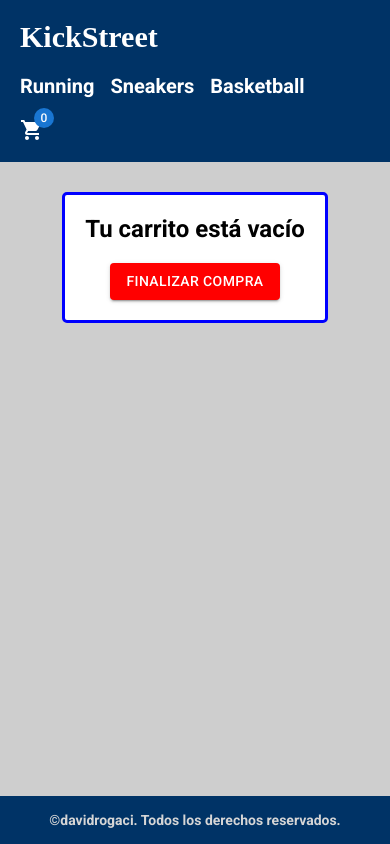
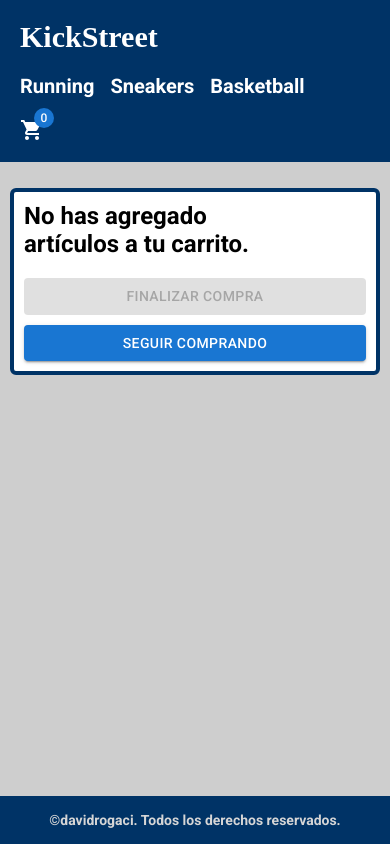
Before and after one commit to davidrogaci/ecommerce-rodriguez, a React (Vite) app: page /cart in a window 390 px wide. Built offline with nearby package versions, Linux system fonts and the light colour scheme; a web font is replaced by a local one.

Commit message:
Ultimo detalles

```diff
--- a/src/components/counter/Counter.jsx
+++ b/src/components/counter/Counter.jsx
@@ -1,16 +1,29 @@
-import { Button } from "@mui/material";
+import React from "react";
+import { Button, IconButton } from "@mui/material";
+import AddIcon from "@mui/icons-material/Add";
+import RemoveIcon from "@mui/icons-material/Remove";
 import "./Counter.css";
 
 export const Counter = ({ decrement, count, increment, onAdd }) => {
   return (
     <div className="counter-container">
-      <Button variant="contained" onClick={decrement}>
-        -
-      </Button>
+      <IconButton
+        style={{ backgroundColor: "red" }}
+        variant="contained"
+        size="small"
+        onClick={decrement}
+      >
+        <RemoveIcon />
+      </IconButton>
       <h2> {count} </h2>
-      <Button variant="contained" onClick={increment}>
-        +
-      </Button>
+      <IconButton
+        style={{ backgroundColor: "green" }}
+        variant="contained"
+        size="small"
+        onClick={increment}
+      >
+        <AddIcon />
+      </IconButton>
       <Button variant="outlined" onClick={() => onAdd(count)}>
         Agregar al carrito
       </Button>
--- a/src/components/productCard/ProductCard.jsx
+++ b/src/components/productCard/ProductCard.jsx
@@ -15,7 +15,7 @@ export const ProductCard = ({ title, description, price, id, img }) => {
         component="img"
         sx={{ height: 200, objectFit: "cover" }}
         image={img}
-        alt={`Imagen de ${title}`} // Mejorando la accesibilidad
+        alt={`Imagen de ${title}`}
       />
       <CardContent>
         <Typography gutterBottom variant="h5" component="div">
--- a/src/pages/cart/Cart.css
+++ b/src/pages/cart/Cart.css
@@ -8,7 +8,8 @@
 
 .cartItems {
   display: flex;
-  flex-direction: column;
+  justify-content: center;
+  flex-wrap: wrap;
   gap: 20px;
 }
 
@@ -24,12 +25,45 @@
   flex-direction: column;
   align-items: center;
   padding: 20px;
+  margin-top: 16px;
   gap: 10px;
-  border: 3px solid blue;
-  border-radius: 5px;
+  border: 4px solid #003366;
+  border-radius: 6px;
   background-color: white;
 }
 
 .cartSummary h2 {
   margin-bottom: 10px;
 }
+
+@media (max-width: 768px) {
+  .cartContainer {
+    margin: 20px;
+  }
+
+  .cartItems,
+  .cartSummary {
+    width: 100%;
+  }
+
+  .cartItem {
+    width: 100%;
+  }
+
+  .link {
+    display: flex;
+    flex-direction: column;
+    width: 100%;
+  }
+}
+
+@media (max-width: 480px) {
+  .cartContainer {
+    margin: 10px;
+  }
+
+  .cartSummary {
+    padding: 10px;
+    border-width: 4px;
+  }
+}
--- a/src/pages/cart/Cart.jsx
+++ b/src/pages/cart/Cart.jsx
@@ -1,24 +1,24 @@
+import React, { useContext } from "react";
 import { Button } from "@mui/material";
-import { useContext } from "react";
 import { Link } from "react-router-dom";
+import Swal from "sweetalert2";
+import { toast } from "sonner";
 import { CartContext } from "../../context/CartContext";
-import Swal from "sweetalert2";
 import { ProductCart } from "../../components/productCart/ProductCart";
-import { toast } from "sonner";
 import "./Cart.css";
 
 const Cart = () => {
   const { cart, clearCart, deleteProduct, getTotalPrice } =
     useContext(CartContext);
   const total = getTotalPrice();
+  const isCartEmpty = cart.length === 0;
 
   const handleDelete = (id) => {
     Swal.fire({
-      title: "Seguro quieres eliminar?",
+      title: "¿Seguro quieres eliminar?",
       showDenyButton: true,
-      showCancelButton: false,
-      confirmButtonText: "Si, borrar",
-      denyButtonText: `No, no borrar`,
+      confirmButtonText: "Sí, borrar",
+      denyButtonText: "No, no borrar",
     }).then((result) => {
       if (result.isConfirmed) {
         toast.error("Eliminado");
@@ -44,6 +44,8 @@ const Cart = () => {
             <Button
               variant="contained"
               onClick={() => handleDelete(elemento.id)}
+              className="deleteButton"
+              style={{ backgroundColor: "red" }}
             >
               Eliminar
             </Button>
@@ -51,23 +53,27 @@ const Cart = () => {
         ))}
       </div>
       <div className="cartSummary">
-        {cart.length > 0 ? (
+        {isCartEmpty ? (
+          <h2>No has agregado artículos a tu carrito.</h2>
+        ) : (
           <>
             <h2>EL TOTAL ES: ${total}</h2>
             <Button variant="outlined" onClick={clearCart}>
               Limpiar carrito
             </Button>
           </>
-        ) : (
-          <h2>Tu carrito está vacío</h2>
         )}
-        <Link to="/checkout">
+        <Link to={isCartEmpty ? "#" : "/checkout"} className="link">
           <Button
             variant="contained"
-            style={{ backgroundColor: cart.length > 0 ? "blue" : "red" }}
+            style={{ backgroundColor: isCartEmpty ? "" : "green" }}
+            disabled={isCartEmpty}
           >
             Finalizar compra
           </Button>
+        </Link>
+        <Link to="/" className="link">
+          <Button variant="contained">Seguir comprando</Button>
         </Link>
       </div>
     </div>
```
